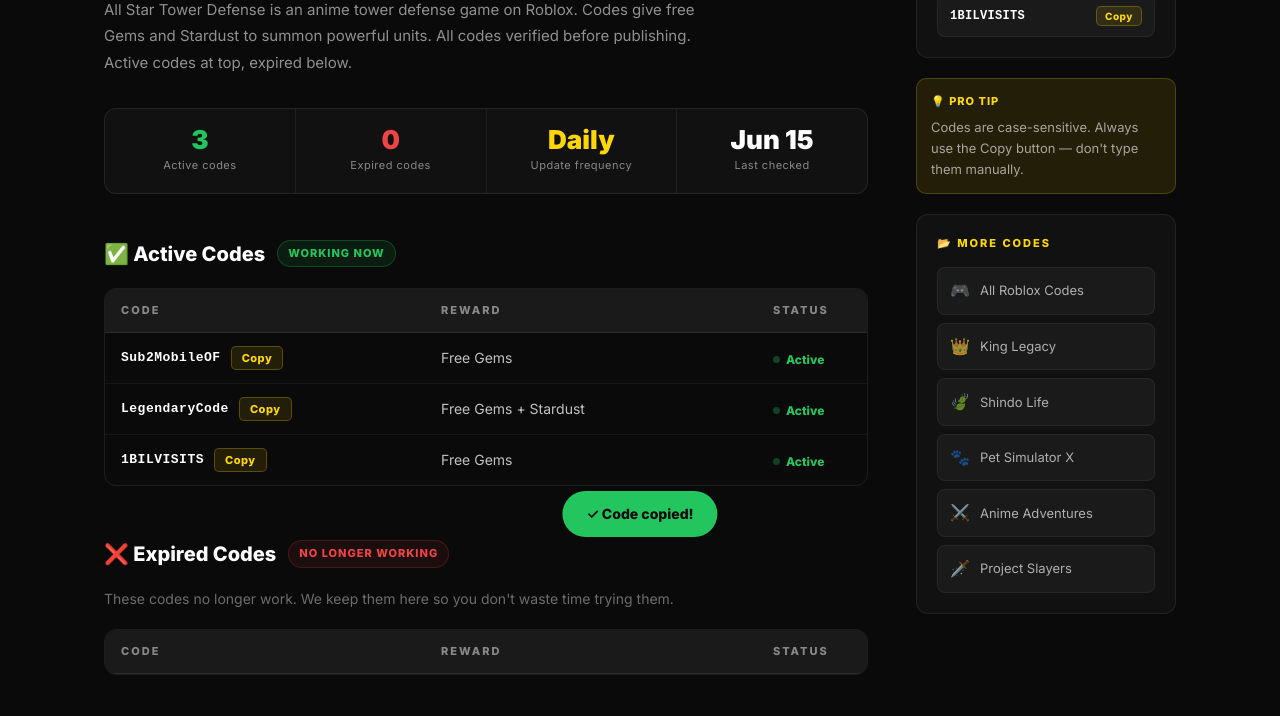
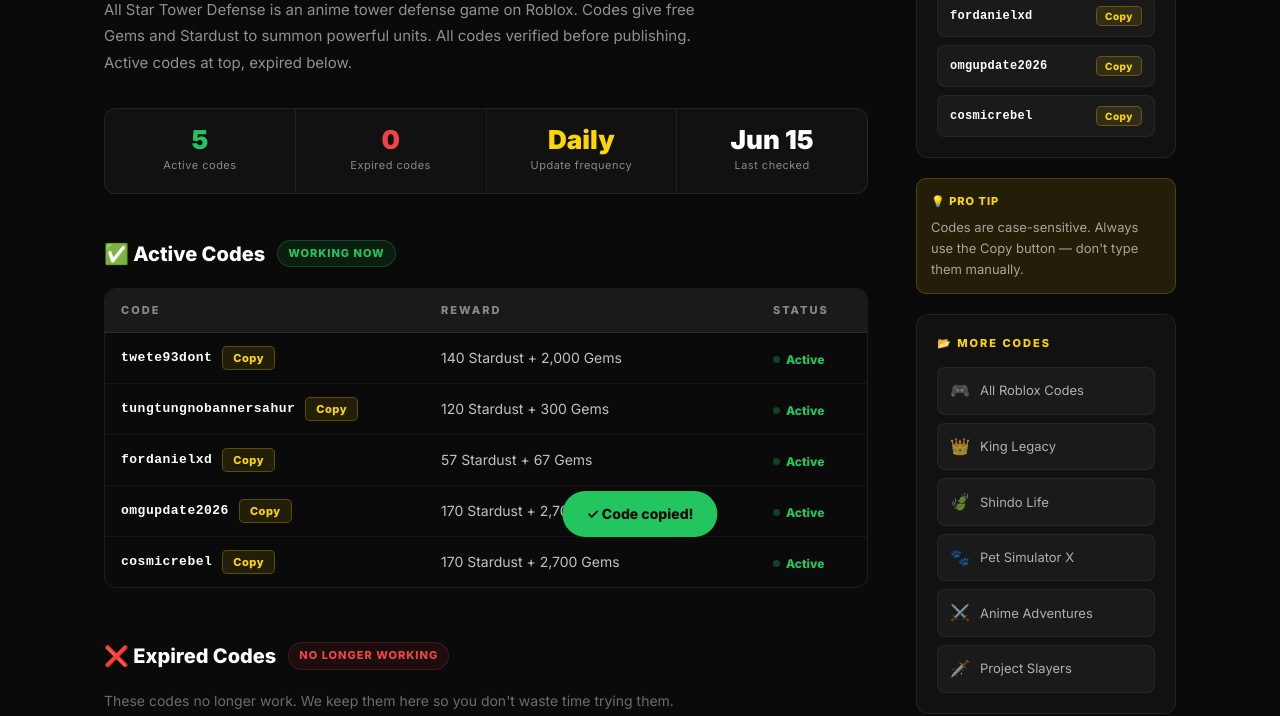
Before and after one commit to shonoikiore-a11y/nexaplay, a website: page all-star-tower-defense-codes.html in a window 1280 px wide. Shown: the part 315-1031 px from the top of the page. Drawn offline with Linux system fonts and the light colour scheme.

Commit message:
Auto update codes: 2026-06-15

```diff
--- a/all-star-tower-defense-codes.html
+++ b/all-star-tower-defense-codes.html
@@ -722,16 +722,24 @@
   <script>
     const activeCodes = [
       {
-            code: "Sub2MobileOF",
-            reward: "Free Gems"
+            code: "twete93dont",
+            reward: "140 Stardust + 2,000 Gems"
       },
       {
-            code: "LegendaryCode",
-            reward: "Free Gems + Stardust"
+            code: "tungtungnobannersahur",
+            reward: "120 Stardust + 300 Gems"
       },
       {
-            code: "1BILVISITS",
-            reward: "Free Gems"
+            code: "fordanielxd",
+            reward: "57 Stardust + 67 Gems"
+      },
+      {
+            code: "omgupdate2026",
+            reward: "170 Stardust + 2,700 Gems"
+      },
+      {
+            code: "cosmicrebel",
+            reward: "170 Stardust + 2,700 Gems"
       }
 ];
 
--- a/last-updated.txt
+++ b/last-updated.txt
@@ -1,2 +1,2 @@
-Last updated: Mon, 15 Jun 2026 20:43:37 GMT
+Last updated: Mon, 15 Jun 2026 21:19:40 GMT
 Files updated: 15/15
```
